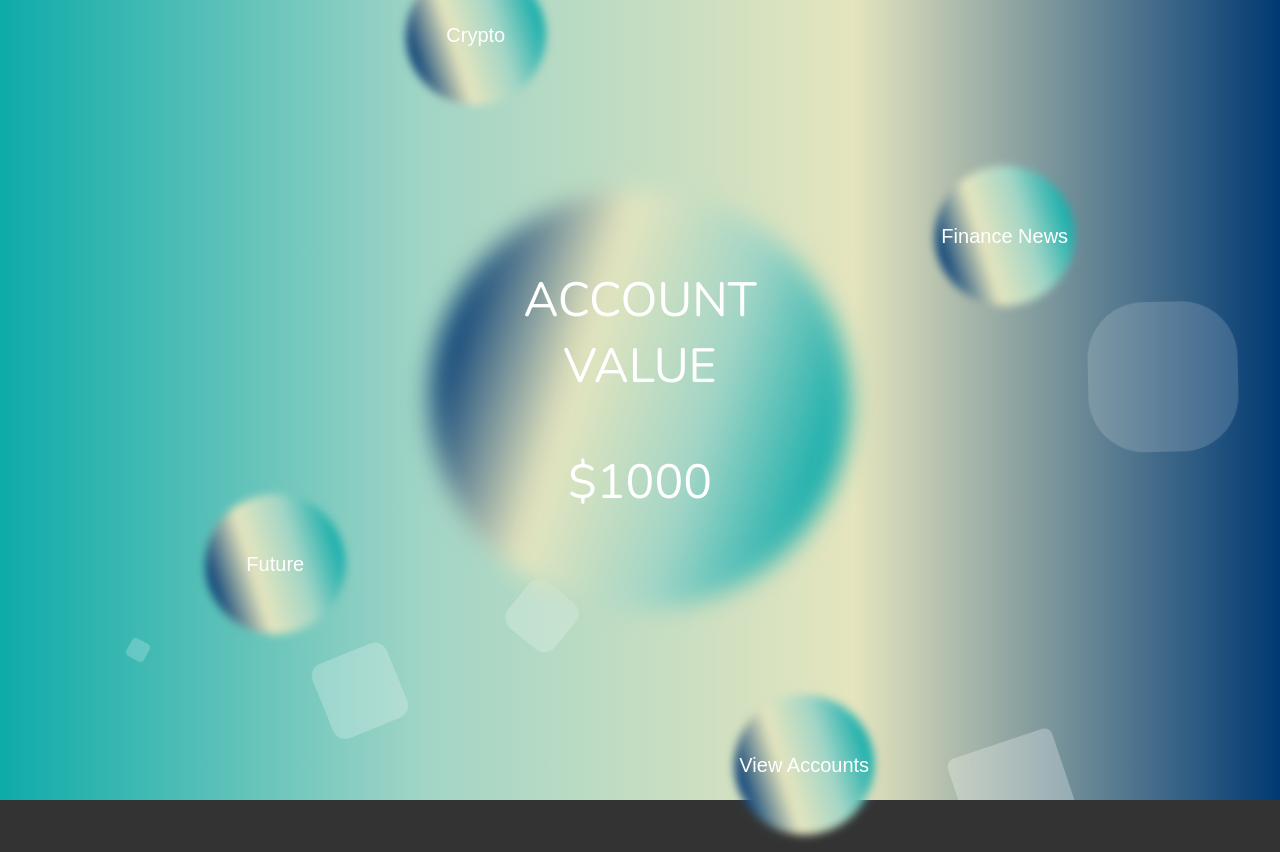
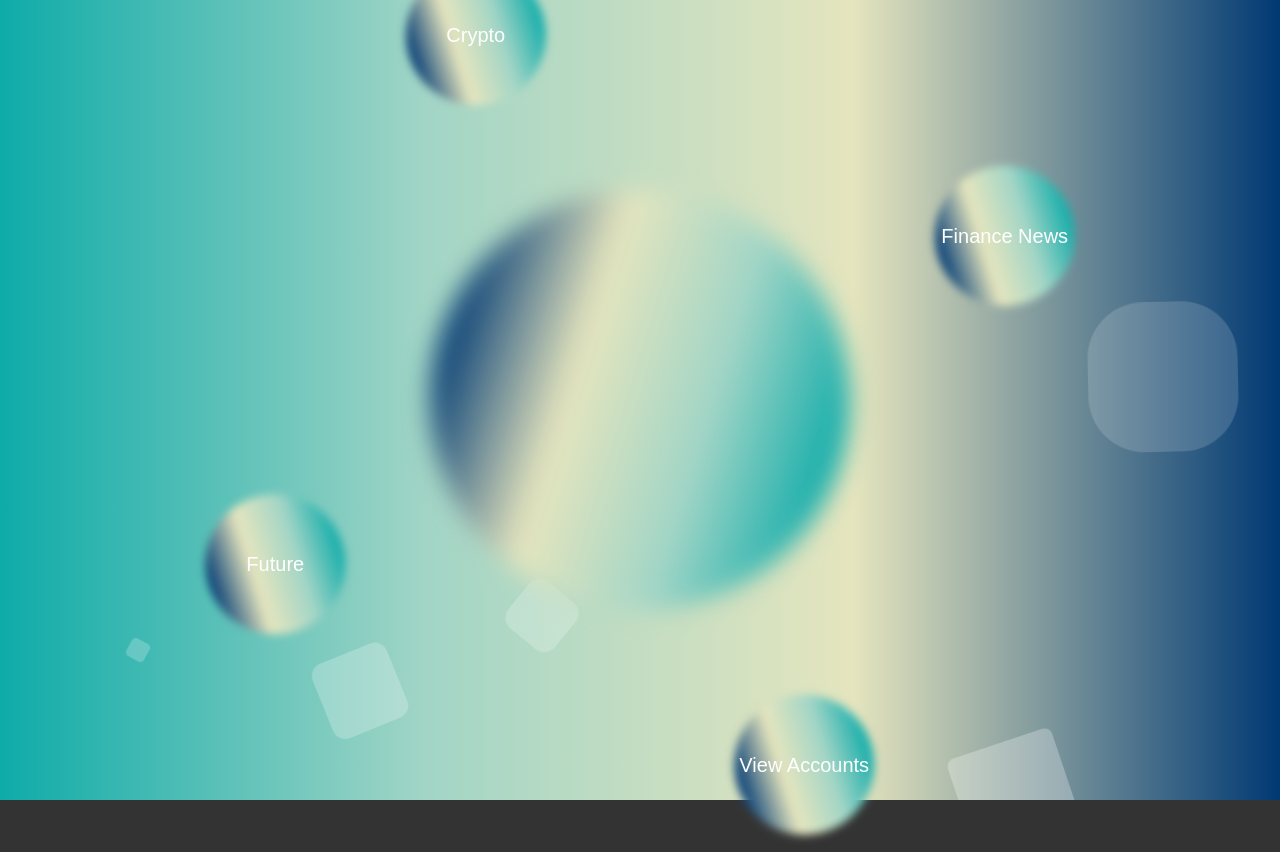
Before and after one commit to Brockosh/BankingApplication, a React (Create React App) app in the folder banking-app-front-end/: page /guest-options in a window 1280 px wide. Built offline with nearby package versions, Linux system fonts and the light colour scheme.

Commit message:
Update Circle.js

```diff
--- a/banking-app-front-end/src/JSFiles/Circle.js
+++ b/banking-app-front-end/src/JSFiles/Circle.js
@@ -1,10 +1,10 @@
 import React from 'react';
 import '../CSSFiles/Circle.css';
 
-const Circle = ({ children, className, style }) => {
+const Circle = ({ text, className, style }) => {
   return (
     <div className={`circle ${className}`} style={style}>
-      {children}
+      {text}
     </div>
   );
 };
```
